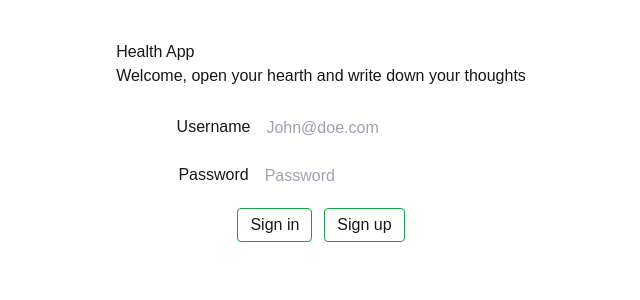
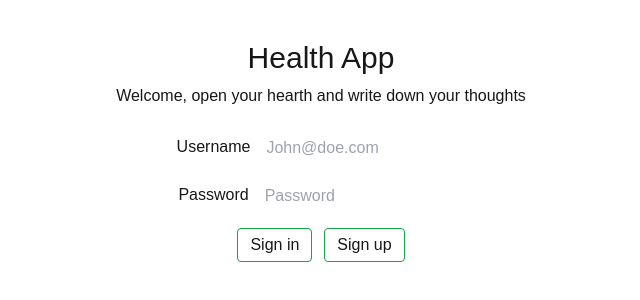
Before and after one commit to Albatraoz12/Health-Notes, a Next.js app: page / in a window 1280 px wide. Shown: the top 300 px of the page, without its empty margins (319-959 px from the left). Built offline with nearby package versions, Linux system fonts and the light colour scheme.

Commit message:
add more styling to intro text

```diff
--- a/app/page.tsx
+++ b/app/page.tsx
@@ -1,8 +1,8 @@
 export default function Home() {
   return (
-    <main className='flex flex-col h-full justify-around items-center gap-6 mt-10'>
-      <div className=''>
-        <h1>Health App</h1>
+    <main className='flex flex-col justify-around items-center gap-6 mt-10'>
+      <div className='text-center'>
+        <h1 className='text-3xl mb-2'>Health App</h1>
         <p>Welcome, open your hearth and write down your thoughts</p>
       </div>
       <div>
```
